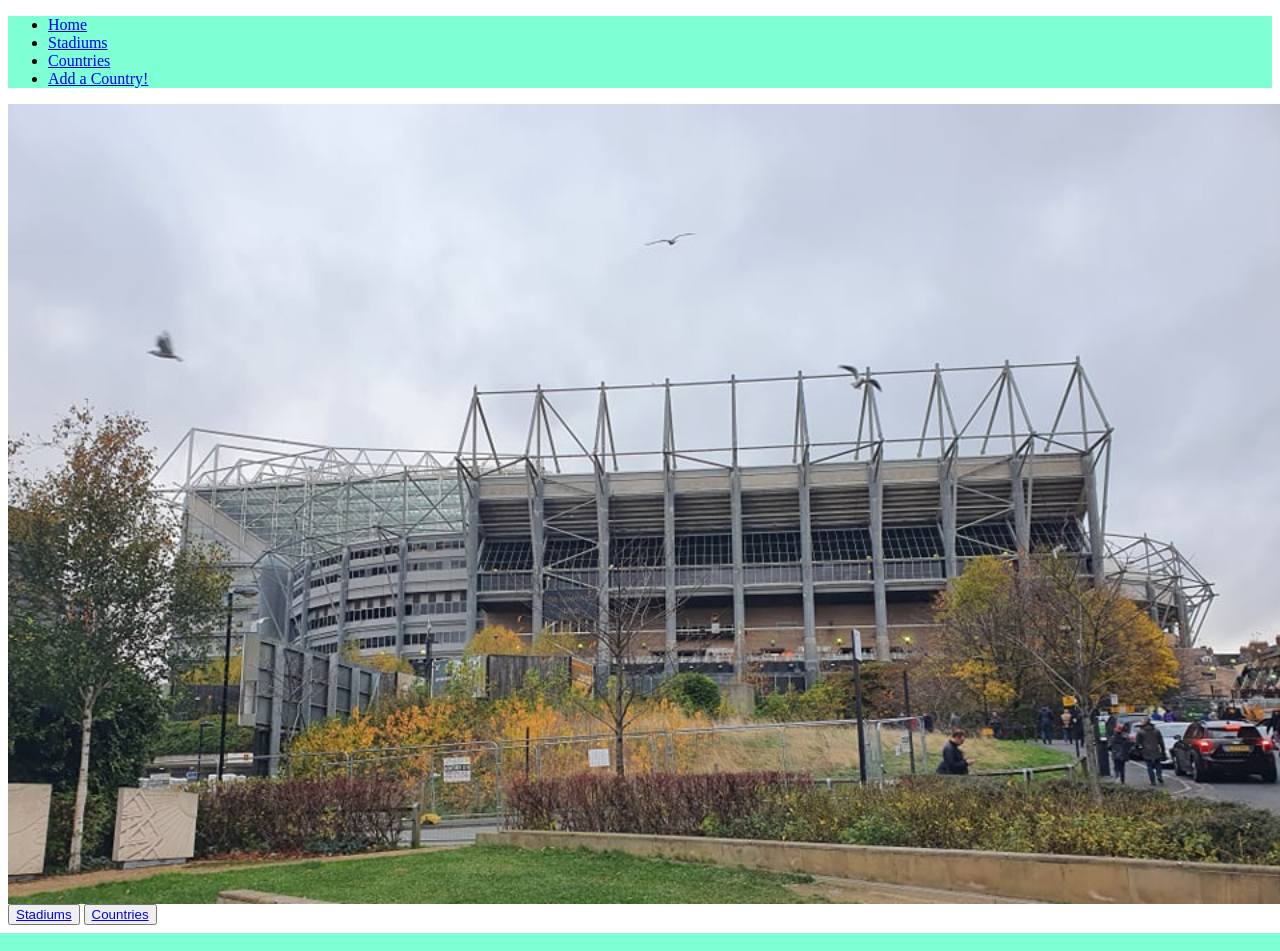
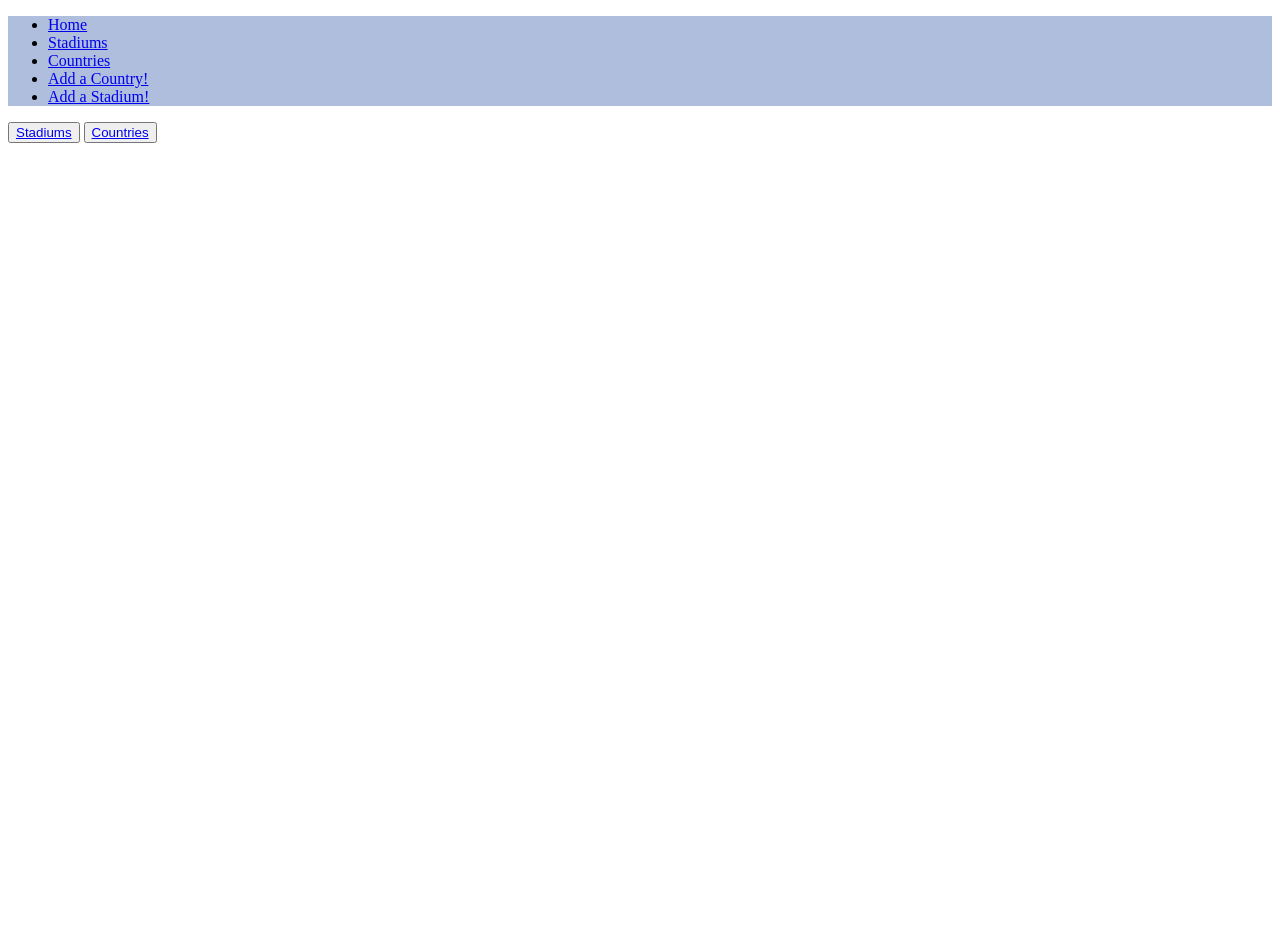
Before and after one commit to garyb6/Project1, a Flask app: page / in a window 1280 px wide. Run offline with Flask 2, Linux system fonts and the light colour scheme.

Commit message:
add stadium option completed

```diff
--- a/controllers/stadiums_controller.py
+++ b/controllers/stadiums_controller.py
@@ -15,7 +15,7 @@
 @stadiums_blueprint.route("/stadiums/new", methods=['GET'])
 def new_stadium():
     countries = country_repository.select_all()
-    return render_template("stadium/new.html", all_countries = countries)
+    return render_template("stadiums/new.html", all_countries = countries)
 
 # CREATE
 @stadiums_blueprint.route("/stadiums",  methods=['POST'])
--- a/static/css/buttons.css
+++ b/static/css/buttons.css
@@ -2,6 +2,3 @@
     display: contents;
     font-size: 65%;
   }
-.header{
-  background-color: aquamarine;
-}
--- a/static/css/forms.css
+++ b/static/css/forms.css
@@ -1,11 +1,3 @@
 .delete-form{
     display: inline;
   }
-
-#home-image {
-    width:100vw;
-    height:100vh;
-    background-image: url('images/SJP.jpg');
-    background-repeat: no-repeat;
-    background-size: cover;
-  }
--- a/static/css/style.css
+++ b/static/css/style.css
@@ -0,0 +1,9 @@
+.header{background-color: rgb(174, 190, 220);}
+
+#image {
+    width:100vw;
+    height:100vh;
+    background-image: ("images/SJP.jpg");
+    background-repeat: no-repeat;
+    background-size: cover;
+}
--- a/templates/base.html
+++ b/templates/base.html
@@ -19,6 +19,7 @@
                 <li><a href="{{url_for('stadiums.stadiums') }}">Stadiums</a></li>
                 <li><a href="{{url_for('countries.countries') }}">Countries</a></li>
                 <li><a href="{{url_for('countries.new_country') }}">Add a Country!</a></li>
+                <li><a href="{{url_for('stadiums.new_stadium') }}">Add a Stadium!</a></li>
             </ul>
         </nav>
     </header>
@@ -30,5 +31,8 @@
     {% block stadium %}
 
     {% endblock stadium %}
+    {% block background %}
+
+    {% endblock background %}
 </body>
 </html>
--- a/templates/index.html
+++ b/templates/index.html
@@ -1,8 +1,9 @@
 {% extends "base.html" %}
 {% block content %}
-<section id="home-image">
-
-</section>
 <button><a href="{{url_for('stadiums.stadiums') }}">Stadiums</a></button>
 <button><a href="{{url_for('countries.countries') }}">Countries</a></button>
 {% endblock %}
+{% block background %}
+<section id = "image">
+</section>
+{% endblock background %}
```
Also changed, not shown: templates/stadiums/new.html (+3 -9 lines).
